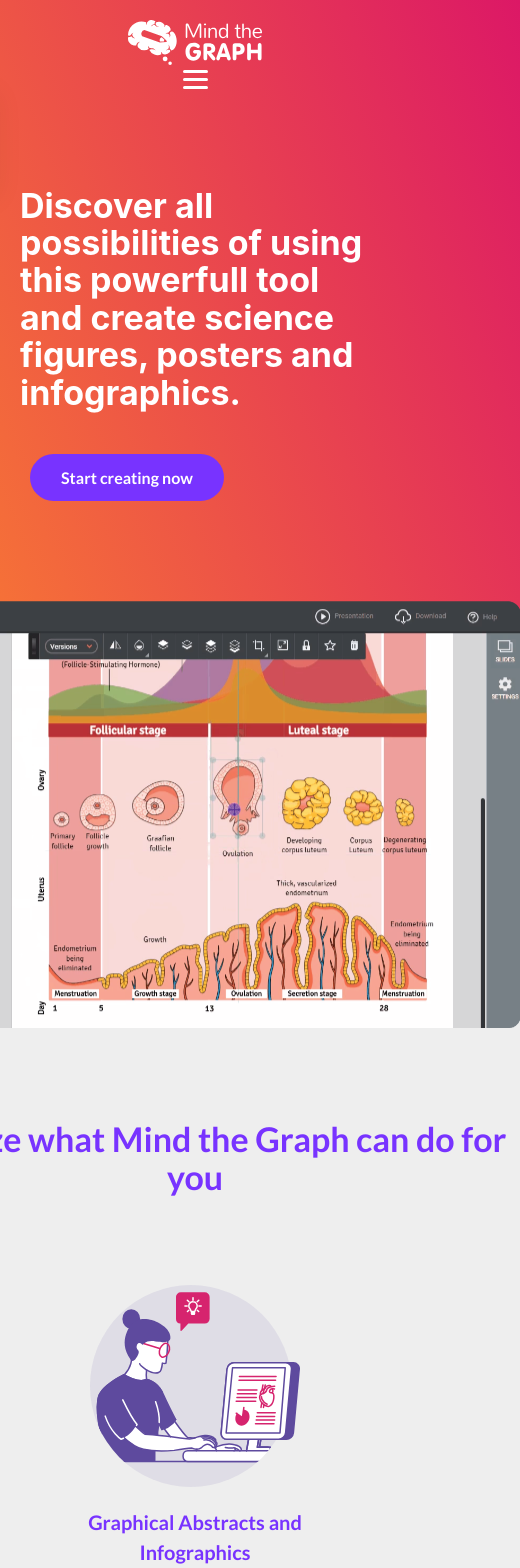
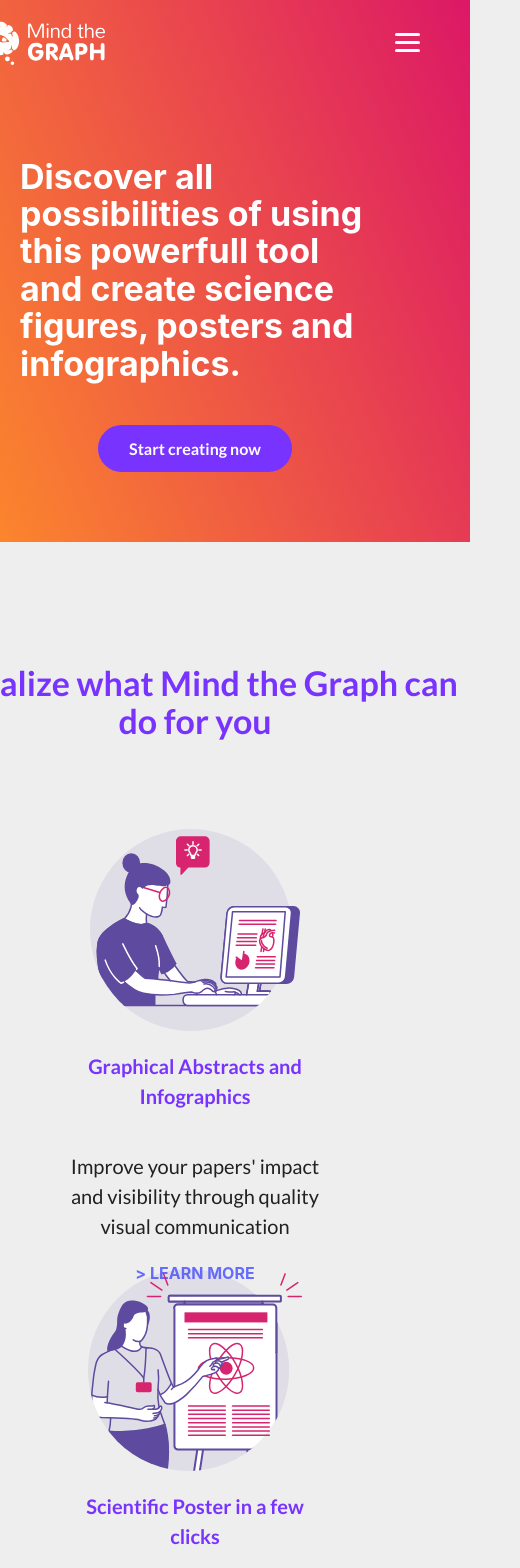
Before and after one commit to engluanoliv/Mind-the-Graph, a React (Vite) app: page / in a window 390 px wide. Shown: the top 1568 px of the page, 520 px wide, since content can reach past the window. Built offline with nearby package versions, Linux system fonts and the light colour scheme.

Commit message:
I think now its the final commit git add .git add . Adjusted the responsive and some more bugs

```diff
--- a/src/components/CardComponent/Card.jsx
+++ b/src/components/CardComponent/Card.jsx
@@ -34,7 +34,11 @@
         <img src={img} alt="..." />
         <CardTitle $isservice={isservice}>{title}</CardTitle>
         <CardDescription $isservice={isservice}>{description}</CardDescription>
-        {isservice && <a href="#">&gt; LEARN MORE </a>}
+        {isservice && (
+          <a href="#" style={{ fontWeight: "bold" }}>
+            &gt; LEARN MORE{" "}
+          </a>
+        )}
       </CardContainer>
     </>
   );
--- a/src/components/FunctionalitiesComponent/Functionalities.jsx
+++ b/src/components/FunctionalitiesComponent/Functionalities.jsx
@@ -28,7 +28,7 @@
           direction="column"
           $textalign="center"
           $bgcolor="#5f29cc"
-          $padding="70px 100px 40px 100px"
+          $padding="50px"
           $borderradius="24px"
           $maxwidth="900px"
         >
--- a/src/components/HamburguerNavComponent/HamburguerNav.jsx
+++ b/src/components/HamburguerNavComponent/HamburguerNav.jsx
@@ -1,8 +1,10 @@
+import { useState } from "react";
 import styled from "styled-components";
+import { device } from "../../utils/responsiveSettings";
 
 const Icon = styled.div`
   display: none;
-  @media only screen and (max-width: 864px) {
+  @media only screen and (${(props) => device[props.$device]}) {
     display: block;
     cursor: pointer;
   }
@@ -14,17 +16,36 @@
   height: 3px;
   margin: 5px auto;
   border-radius: 10px;
-  -webkit-transition: all 0.3s ease-in-out;
-  transition: all 0.3s ease-in-out;
+  transition: transform 0.3s ease-in-out, opacity 0.3s ease-in-out;
   background-color: #fff;
+  &:nth-child(1) {
+    transform: ${({ open }) =>
+      open ? "rotate(45deg) translateY(11px)" : "rotate(0)"};
+  }
+  &:nth-child(2) {
+    transform: ${({ open }) => (open ? "translateX(0)" : "translateX(0)")};
+    opacity: ${({ open }) => (open ? 0 : 1)};
+  }
+  &:nth-child(3) {
+    transform: ${({ open }) =>
+      open ? "rotate(-45deg) translateY(-11px)" : "rotate(0)"};
+  }
 `;
 
-export default function HamburguerNav({ ...props }) {
+export default function HamburguerNav({ onOpen, ...props }) {
+  const [open, setOpen] = useState(false);
+
+  function handleClick() {
+    const newOpen = !open;
+    setOpen(newOpen);
+    onOpen(newOpen);
+  }
+
   return (
-    <Icon {...props}>
-      <BarIcon></BarIcon>
-      <BarIcon></BarIcon>
-      <BarIcon></BarIcon>
+    <Icon $device="tablet" open={open} onClick={handleClick} {...props}>
+      <BarIcon open={open}></BarIcon>
+      <BarIcon open={open}></BarIcon>
+      <BarIcon open={open}></BarIcon>
     </Icon>
   );
 }
--- a/src/components/HeaderComponent/Header.jsx
+++ b/src/components/HeaderComponent/Header.jsx
@@ -4,6 +4,7 @@
 import Container from "../ContainerComponent/Container";
 import Background from "../../layout/BackgroundLayout";
 import NavBar from "../NavBarComponent/NavBar";
+import { device } from "../../utils/responsiveSettings";
 
 const Text = styled.h1`
   font-size: 34px;
@@ -14,10 +15,11 @@
   position: absolute;
   right: 180px;
   top: 180px;
-  @media only screen and (max-width: 1300px) {
-    position: relative;
-    right: 0px;
-    top: 30px;
+  @media (${(props) => device[props.$device]}) {
+    right: 110px;
+  }
+  @media only screen and (max-width: 1210px) {
+    display: none;
   }
 `;
 
@@ -26,20 +28,15 @@
     <>
       <Background>
         <NavBar />
-        <Container device="laptopL">
-          <Container
-            direction="column"
-            $alignitems="start"
-            $padding="50px 110px"
-            width="350px"
-          >
+        <Container $device="tablet" $padding="50px 100px">
+          <Container direction="column" width="350px">
             <Text>
               Discover all possibilities of using this powerfull tool and create
               science figures, posters and infographics.
             </Text>
             <Button>Start creating now</Button>
           </Container>
-          <Image src={headImg} alt="Head Image" />
+          <Image $device="laptopL" src={headImg} alt="Head Image" />
         </Container>
       </Background>
     </>
--- a/src/components/NavBarComponent/NavBar.jsx
+++ b/src/components/NavBarComponent/NavBar.jsx
@@ -1,19 +1,17 @@
+import { useState } from "react";
 import logo from "../../assets/logo.svg";
 import Container from "../ContainerComponent/Container";
 import HamburguerNav from "../HamburguerNavComponent/HamburguerNav";
 import NavBarList from "../NavBarListComponet/NavBarList";
 
 export default function NavBar() {
+  const [isOpen, setIsOpen] = useState(false);
   return (
     <>
-      <Container
-        device="mobileL"
-        $justify="space-between"
-        $padding="20px 40px"
-      >
+      <Container $justify="space-between" $padding="20px 50px">
         <img src={logo} alt="Mind the Graph" />
-        <NavBarList />
-        <HamburguerNav />
+        <NavBarList isOpen={isOpen} />
+        <HamburguerNav onOpen={setIsOpen} />
       </Container>
     </>
   );
--- a/src/components/NavBarListComponet/NavBarList.jsx
+++ b/src/components/NavBarListComponet/NavBarList.jsx
@@ -2,26 +2,27 @@
 import NavLink from "../NavLinkComponent/NavLink";
 import Button from "../ButtonComponent/Button";
 import styled from "styled-components";
+import { device } from "../../utils/responsiveSettings";
 
 const NavListContainer = styled.div`
-  @media only screen and (max-width: 864px) {
-    position: fixed;
-    left: -100%;
-    top: 5rem;
+  @media only screen and (${(props) => device[props.$device]}) {
+    display: flex;
+    position: absolute;
+    top: 80px;
+    left: ${(props) => (props.$open ? "0px" : "-100%")};
     flex-direction: column;
-    background-color: #fff;
     width: 100%;
-    border-radius: 10px;
     text-align: center;
     transition: 0.3s;
-    box-shadow: 0 10px 27px rgba(0, 0, 0, 0.05);
+    background: transparent linear-gradient(248deg, #dc1866 0%, #ff9226 120%) 0%
+      0% no-repeat padding-box;
   }
 `;
 
-export default function NavBarList() {
+export default function NavBarList({ isOpen }) {
   return (
     <>
-      <NavListContainer>
+      <NavListContainer $device="tablet" $open={isOpen}>
         {navData.map((item) => (
           <NavLink href={item.href} key={item.id}>
             {item.title}
--- a/src/utils/responsiveSettings.js
+++ b/src/utils/responsiveSettings.js
@@ -2,8 +2,8 @@
   mobileS: "320px",
   mobileM: "375px",
   mobileL: "425px",
-  tablet: "768px",
-  laptop: "1024px",
+  tablet: "890px",
+  laptop: "1210px",
   laptopL: "1300px",
   desktop: "2560px",
 };
```
